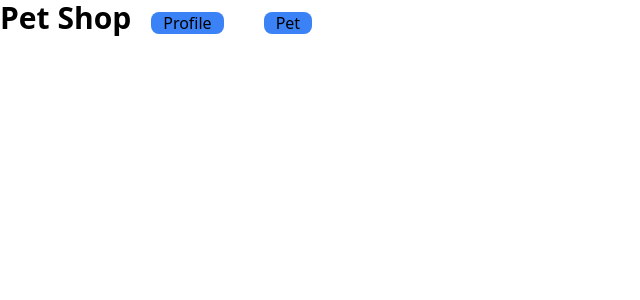
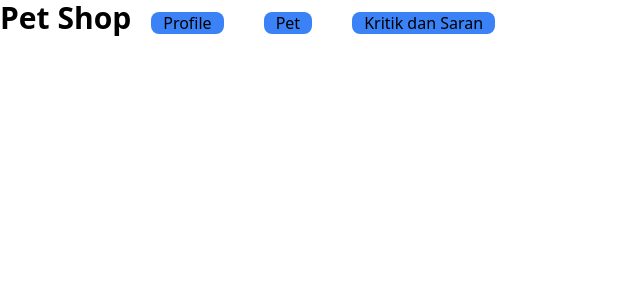
Before and after one commit to H9draIrawan/PetShop, a React (Vite) app in the folder front-end/: page /home in a window 1280 px wide. Shown: the top 300 px of the page, without its empty margins (0-640 px from the left). Built offline with nearby package versions, Linux system fonts and the light colour scheme.

Commit message:
connect kritik saran ke main

```diff
--- a/front-end/src/pages/Home.jsx
+++ b/front-end/src/pages/Home.jsx
@@ -6,7 +6,10 @@ export default function Home() {
 			<NavLink to={"/Home"} className="text-3xl font-bold">Pet Shop</NavLink>
 			<NavLink to={"Profile"} className="bg-blue-500 rounded-lg mx-5 px-3">Profile</NavLink>
 			<NavLink to={"Pet"} className="bg-blue-500 rounded-lg mx-5 px-3">Pet</NavLink>
+			<NavLink to={"kritik-saran"} className="bg-blue-500 rounded-lg mx-5 px-3">Kritik dan Saran</NavLink>
 			<br />
+			<br />
+
 			<Outlet />
 		</div>
 	);
--- a/front-end/src/pages/KritikSaran.jsx
+++ b/front-end/src/pages/KritikSaran.jsx
@@ -33,7 +33,7 @@ const reviews = [ // data dummy - diambil dari database nanti
   // Add more reviews as needed
 ];
 
-const ReviewPage = () => {
+const KritikSaran = () => {
   const [sortBy, setSortBy] = useState(null);
   const [showAllReviews, setShowAllReviews] = useState(false);
   const [jumlahDisplay, setJumlahDisplay] = useState(4);
@@ -187,4 +187,4 @@ const ReviewPage = () => {
   );
 };
 
-export default ReviewPage;
+export default KritikSaran;
```
Also changed, not shown: front-end/src/main.jsx (+10 -5 lines).
